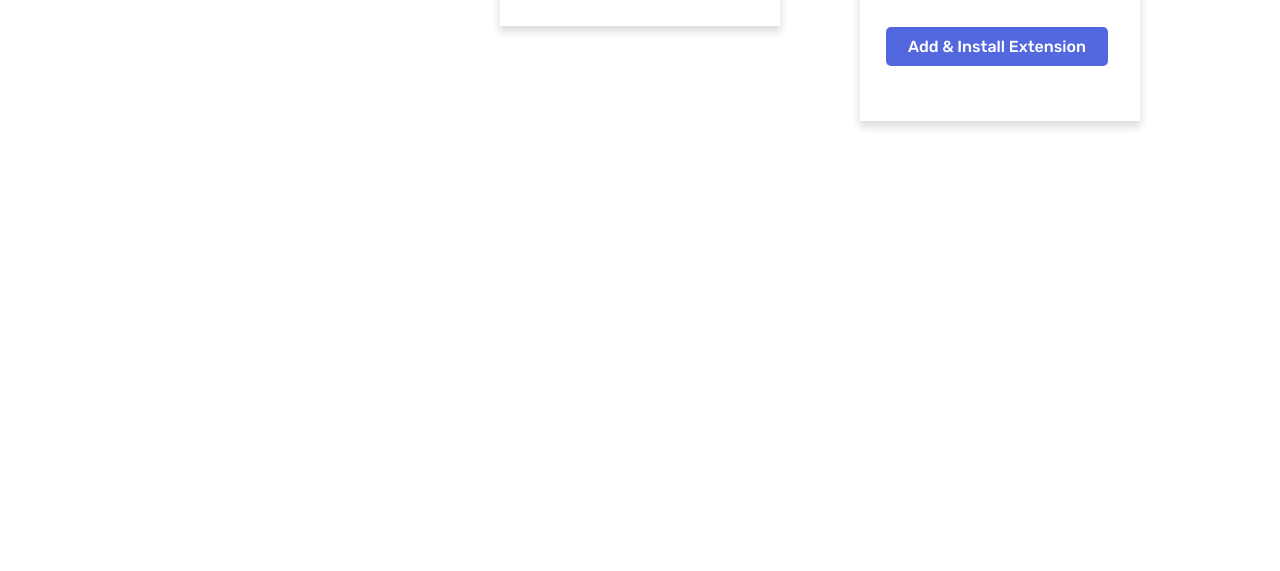
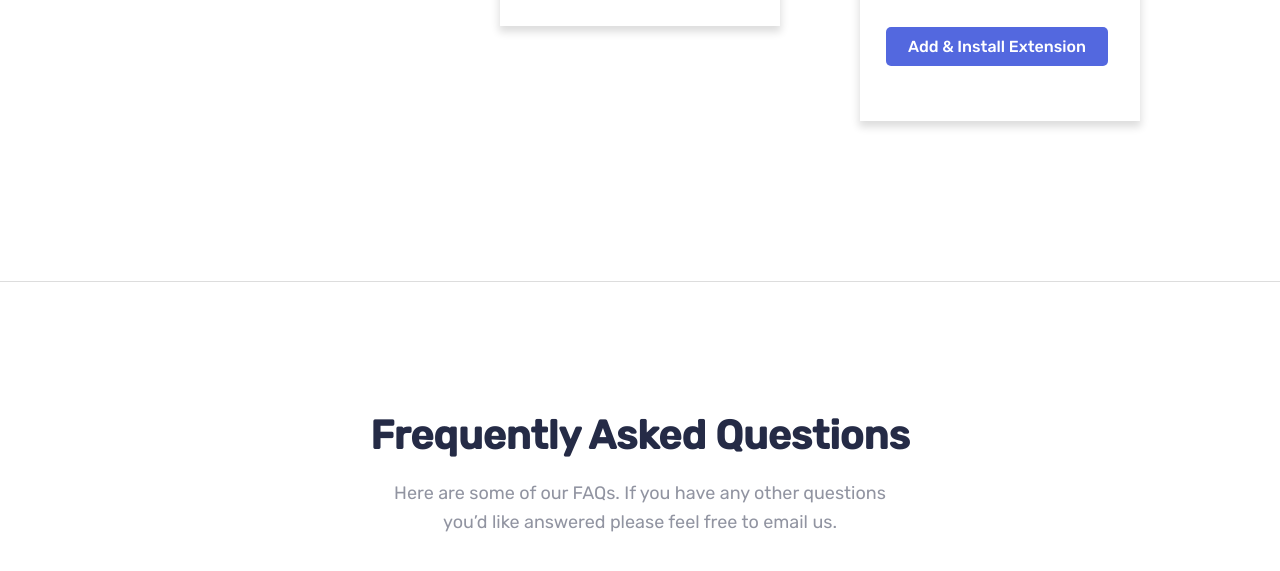
Before and after one commit to lhenriquedev/booksmark-frontendmentor, a plain HTML site: page index.html in a window 1280 px wide. Shown: the part 2690-3261 px from the top of the page. Before the commit the page ends 2971 px from the top, so only its background shows below. Drawn offline with Linux system fonts and the light colour scheme.

Commit message:
adding faq section :rocket:

```diff
--- a/index.html
+++ b/index.html
@@ -200,42 +200,17 @@
         </div>
       </div>
     </section>
-    <!--
-
-
-
-
-
-
-
-
-
-
-
-  More Info
-
-  Download the extension
-
-  We’ve got more browsers in the pipeline. Please do let us know if you’ve
-  got a favourite you’d like us to prioritize.
-
-  Add to Chrome
-  Minimum version 62
-  Add & Install Extension
-
-  Add to Firefox
-  Minimum version 55
-  Add & Install Extension
-
-  Add to Opera
-  Minimum version 46
-  Add & Install Extension
-
-  Frequently Asked Questions
-
-  Here are some of our FAQs. If you have any other questions you’d like
-  answered please feel free to email us.
-  -->
+    <section class="section" id="section--3">
+      <div class="container">
+        <div class="section__title">
+          <h2 class="section__description">Frequently Asked Questions</h2>
+          <h3 class="section__header">
+            Here are some of our FAQs. If you have any other questions you’d
+            like answered please feel free to email us.
+          </h3>
+        </div>
+      </div>
+    </section>
 
     <!-- Question 1 -->
     <!-- What is Bookmark? -->
```
